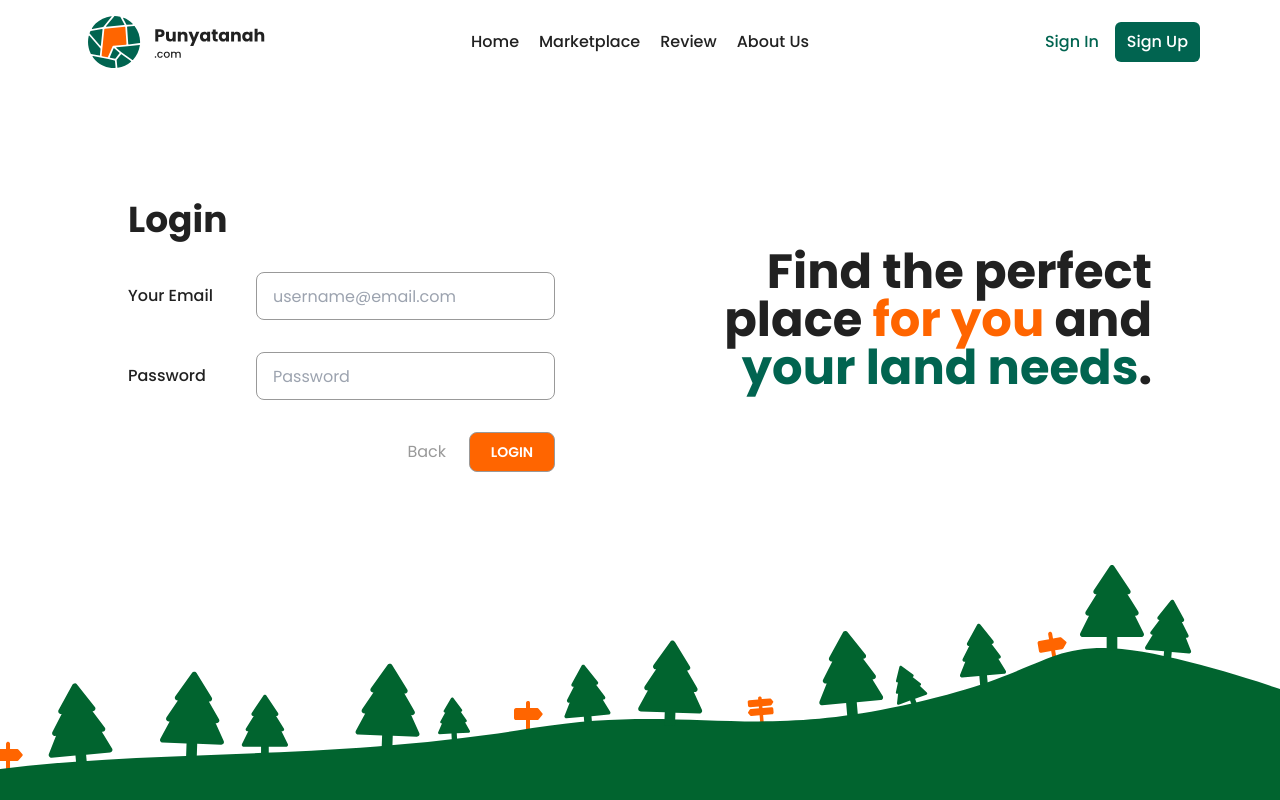
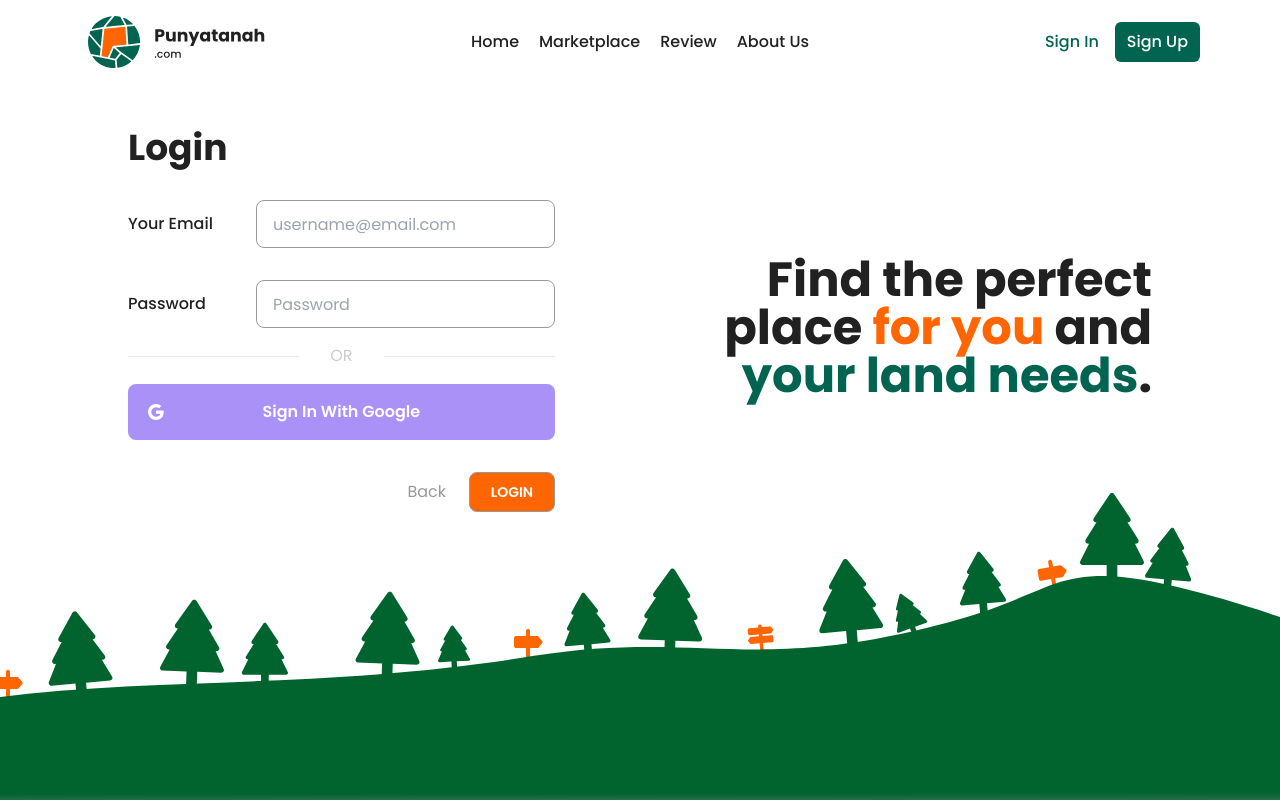
Before and after one commit to FlowersRlit/punyatanah-reactjs, a React (Create React App) app: page /login in a window 1280 px wide. Built offline with nearby package versions, Linux system fonts and the light colour scheme.

Commit message:
login add sign in with google

```diff
--- a/src/pages/Login.js
+++ b/src/pages/Login.js
@@ -11,9 +11,9 @@ const Login = () => {
   })
 
   return (
-    <div className="grid grid-rows-2 md:grid-cols-2 w-screen h-screen fixed z-50 bg-white
+    <div className="grid grid-rows-2 md:grid-cols-2 w-screen h-screen fixed z-40 bg-white top-0 md:mt-0
     px-8 md:px-16 xl:px-32
-    pt-8 md:pt-32
+    pt-24 md:pt-32
     pb-8 md:pb-0">
       <div className="w-full ">
         <h1 className="font-bold text-black1 text-3xl md:text-4xl">Login</h1>
@@ -27,13 +27,35 @@ const Login = () => {
           </label>
         </div>
 
-        <div className="grid grid-rows-2 md:grid-rows-1 md:grid-cols-12 md:my-8 items-center">
+        <div className="grid grid-rows-2 md:grid-rows-1 md:grid-cols-12 md:mt-8 md:mb-4 items-center">
           <label className="md:col-span-3">
             <span className="text-black1 text-sm md:text-base font-medium">Password</span>
           </label>
           <label className="md:col-span-7">
             <input type="password" placeholder="Password" className="input input-bordered border-gray1 w-full" />
           </label>
+        </div>
+
+        <div className="grid grid-cols-12 my-4 items-center">
+          <div className="col-span-4">
+            <hr />
+          </div>
+          <div className="col-span-4 grid place-items-center md:col-span-2">
+            OR
+          </div>
+          <div className="col-span-4">
+            <hr />
+          </div>
+        </div>
+
+        <div className="grid md:grid-cols-12 my-4 items-center ">
+          <div className="col-span-10 bg-primary py-4 px-4 rounded-lg flex justify-center items-center relative">
+            <svg xmlns="http://www.w3.org/2000/svg" width="16" height="16" fill="white" class="bi bi-google absolute left-0 ml-5" viewBox="0 0 16 16">
+              <path d="M15.545 6.558a9.42 9.42 0 0 1 .139 1.626c0 2.434-.87 4.492-2.384 5.885h.002C11.978 15.292 10.158 16 8 16A8 8 0 1 1 8 0a7.689 7.689 0 0 1 5.352 2.082l-2.284 2.284A4.347 4.347 0 0 0 8 3.166c-2.087 0-3.86 1.408-4.492 3.304a4.792 4.792 0 0 0 0 3.063h.003c.635 1.893 2.405 3.301 4.492 3.301 1.078 0 2.004-.276 2.722-.764h-.003a3.702 3.702 0 0 0 1.599-2.431H8v-3.08h7.545z"/>
+            </svg>
+
+            <h1 className="font-semibold text-white text-md col-span-3">Sign In With Google</h1>
+          </div>
         </div>
 
         <div className="grid grid-cols-12 my-8">
@@ -43,8 +65,8 @@ const Login = () => {
         </div>
       </div>
 
-      <div className="flex mt-12">
-        <h1 className="font-bold text-black1 text-4xl lg:text-5xl text-right">
+      <div className="flex mt-32">
+        <h1 className="font-bold text-black1 text-3xl md:text-4xl lg:text-5xl text-right">
           Find the perfect place{" "}
           <span className="text-orange1">for you </span>
           and <span className="text-hijau1">your land needs</span>.
```
